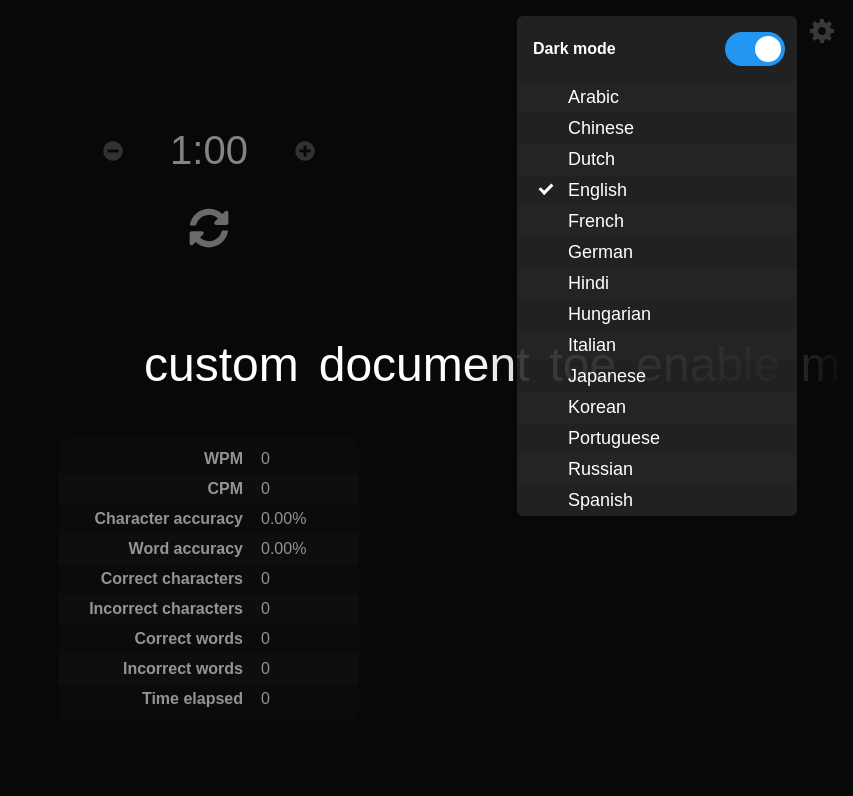
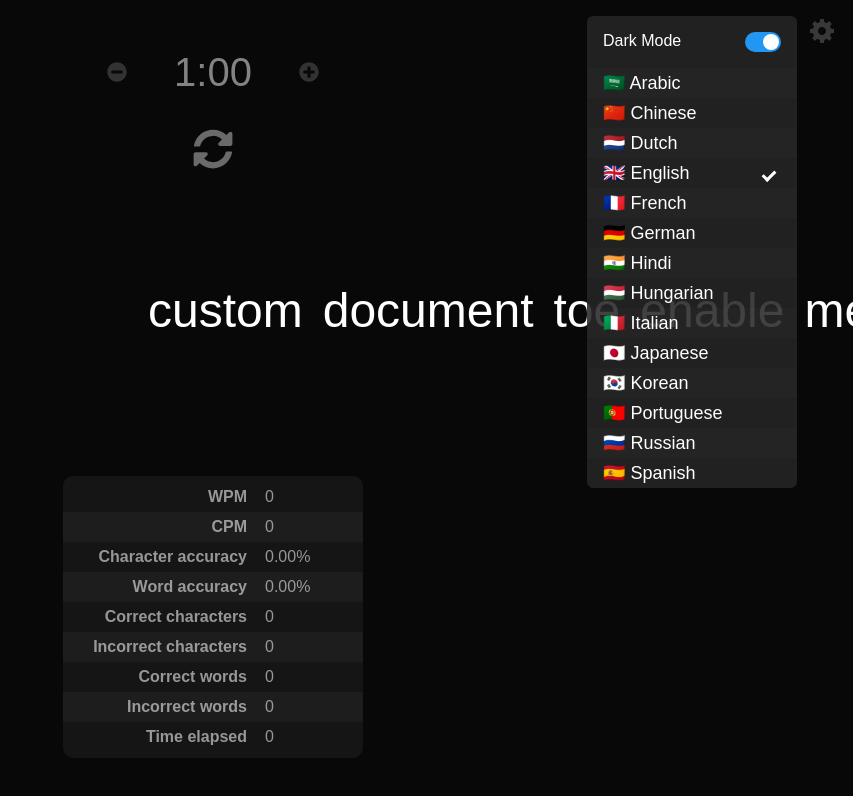
Before and after one commit to CasperVerswijvelt/TypeFast, an Angular app: page / in a window 1280 px wide. Both pictures are taken after a click on the button 1249 px from the left and 31 px from the top of the page. Shown: the top 796 px of the page, without its empty margins (427-1280 px from the left). Built offline with nearby package versions, Linux system fonts and the light colour scheme.

Commit message:
Cleaner css with less absolute positioning, cleaner settings menu

```diff
--- a/src/app/preferences/preferences.component.html
+++ b/src/app/preferences/preferences.component.html
@@ -1,51 +1,29 @@
 <div class="preferences-wrapper" [class.preferences-show]="showPreferences">
-  <div
-    class="preferences-background"
-    (click)="onPreferencesIconClicked()"
-  ></div>
+  <div class="preferences-background" (click)="onPreferencesIconClicked()"></div>
   <div class="preferences">
-    <table class="preferences-list" cellspacing="0" cellpadding="0">
-      <tr>
-        <th>
+    <div class="preferences-list">
+      <div class="preferences-entry preferences-toggle-entry">
+        <label class="preferences-toggle-label" for="dark-mode">
           Dark mode
-        </th>
-        <td class="switch">
-          <label class="switch">
-            <input
-              type="checkbox"
-              [(ngModel)]="useDarkMode"
-              (change)="onDarkModeChanged()"
-            />
-            <span class="slider round"></span>
-          </label>
-        </td>
-      </tr>
-      <tr *ngFor="let lang of Language | keyvalue">
-        <td colspan="2">
-          <label class="language-option">
-            <input
-              type="radio"
-              name="language"
-              [checked]="language === lang.value"
-              [value]="lang.value"
-              (change)="language = lang.value;onLanguageChanged();"
-            />
-            <span class="checkmark"></span>
-            {{ lang.value }}
-          </label>
-        </td>
-      </tr>
-    </table>
+        </label>
+        <label class="preferences-toggle-switch switch">
+          <input type="checkbox" [(ngModel)]="useDarkMode" (change)="onDarkModeChanged()" id="dark-mode" />
+          <span class="slider round"></span>
+        </label>
+      </div>
+      <div class="preferences-entry preferences-language" *ngFor="let lang of Language | keyvalue">
+        <label class="language-option">
+          <input type="radio" name="language" [checked]="language === lang.value" [value]="lang.value"
+            (change)="language = lang.value;onLanguageChanged();" />
+          <span class="checkmark"></span>
+          {{this.getFlagForLangauge(lang.value) + " " + lang.value}}
+        </label>
+      </div>
+    </div>
     <button class="preferences-icon" (click)="onPreferencesIconClicked()">
-      <svg
-        xmlns="http://www.w3.org/2000/svg"
-        width="24"
-        height="24"
-        viewBox="0 0 24 24"
-      >
+      <svg xmlns="http://www.w3.org/2000/svg" width="24" height="24" viewBox="0 0 24 24">
         <path
-          d="M24 14v-4c-1.619 0-2.906.267-3.705-1.476-.697-1.663.604-2.596 1.604-3.596l-2.829-2.828c-1.033 1.033-1.908 2.307-3.666 1.575-1.674-.686-1.404-2.334-1.404-3.675h-4c0 1.312.278 2.985-1.404 3.675-1.761.733-2.646-.553-3.667-1.574l-2.829 2.828c1.033 1.033 2.308 1.909 1.575 3.667-.348.849-1.176 1.404-2.094 1.404h-1.581v4c1.471 0 2.973-.281 3.704 1.475.698 1.661-.604 2.596-1.604 3.596l2.829 2.829c1-1 1.943-2.282 3.667-1.575 1.673.687 1.404 2.332 1.404 3.675h4c0-1.244-.276-2.967 1.475-3.704 1.645-.692 2.586.595 3.596 1.604l2.828-2.829c-1-1-2.301-1.933-1.604-3.595l.03-.072c.687-1.673 2.332-1.404 3.675-1.404zm-12 2c-2.209 0-4-1.791-4-4s1.791-4 4-4 4 1.791 4 4-1.791 4-4 4z"
-        />
+          d="M24 14v-4c-1.619 0-2.906.267-3.705-1.476-.697-1.663.604-2.596 1.604-3.596l-2.829-2.828c-1.033 1.033-1.908 2.307-3.666 1.575-1.674-.686-1.404-2.334-1.404-3.675h-4c0 1.312.278 2.985-1.404 3.675-1.761.733-2.646-.553-3.667-1.574l-2.829 2.828c1.033 1.033 2.308 1.909 1.575 3.667-.348.849-1.176 1.404-2.094 1.404h-1.581v4c1.471 0 2.973-.281 3.704 1.475.698 1.661-.604 2.596-1.604 3.596l2.829 2.829c1-1 1.943-2.282 3.667-1.575 1.673.687 1.404 2.332 1.404 3.675h4c0-1.244-.276-2.967 1.475-3.704 1.645-.692 2.586.595 3.596 1.604l2.828-2.829c-1-1-2.301-1.933-1.604-3.595l.03-.072c.687-1.673 2.332-1.404 3.675-1.404zm-12 2c-2.209 0-4-1.791-4-4s1.791-4 4-4 4 1.791 4 4-1.791 4-4 4z" />
       </svg>
     </button>
   </div>
--- a/src/app/preferences/preferences.component.scss
+++ b/src/app/preferences/preferences.component.scss
@@ -50,37 +50,45 @@
   border-radius: 6px;
   margin-right: 10px;
   color: white;
-  width: 280px;
+  width: 210px;
   opacity: 0;
   pointer-events: none;
   transition: opacity 0.2s;
   overflow: hidden;
-
-  tr:first-child {
-    th,
-    td {
-      padding: 16px;
-    }
-
-    th {
-      text-align: left;
-    }
-
-    td {
-      padding-right: 12px;
-    }
-  }
-
-  tr:nth-child(even) {
-    background-color: rgba(255, 255, 255, 0.014);
-  }
-
-  .switch {
-    float: right;
-  }
+  display: flex;
+  flex-direction: column;
 
   label {
     text-transform: capitalize;
+  }
+}
+
+.preferences-entry {
+
+  transition: background-color .2s;
+  background-color: transparent;
+
+  &:nth-child(even) {
+    background-color: rgba(255, 255, 255, 0.02);
+  }
+
+  &:hover {
+    cursor: pointer;
+    background-color: rgba(255, 255, 255, 0.048);
+  }
+
+  &.preferences-toggle-entry {
+
+    display: flex;
+
+    .preferences-toggle-label {
+      flex: 1;
+      padding: 16px
+    }
+
+    .preferences-toggle-switch {
+      margin: 16px
+    }
   }
 }
 
@@ -93,6 +101,7 @@
 }
 
 .preferences-show {
+
   .preferences-background,
   .preferences-list {
     opacity: 1;
@@ -103,7 +112,7 @@
 .language-option {
   display: block;
   position: relative;
-  padding: 5px 7px 5px 51px;
+  padding: 4px 51px 4px 16px;
   cursor: pointer;
   font-size: 18px;
   user-select: none;
@@ -118,14 +127,10 @@
 
   .checkmark {
     position: absolute;
-    top: 1px;
-    left: 16px;
+    top: 5px;
+    right: 16px;
     height: 25px;
     width: 25px;
-  }
-
-  &:hover {
-    background-color: rgba(204, 204, 204, 0.062);
   }
 
   .checkmark:after {
@@ -135,7 +140,7 @@
   }
 
   /* Show the checkmark when checked */
-  input:checked ~ .checkmark:after {
+  input:checked~.checkmark:after {
     display: block;
   }
 
--- a/src/app/preferences/preferences.component.ts
+++ b/src/app/preferences/preferences.component.ts
@@ -6,26 +6,26 @@ import { WordService } from '../word.service';
 @Component({
   selector: 'app-preferences',
   templateUrl: './preferences.component.html',
-  styleUrls: ['./preferences.component.scss']
+  styleUrls: ['./preferences.component.scss'],
 })
 export class PreferencesComponent implements OnInit {
-
   showPreferences = false;
   Language = Language;
 
-  useDarkMode : boolean;
-  language : Language;
+  useDarkMode: boolean;
+  language: Language;
 
-  constructor(private preferencesService : PreferencesService, private wordService : WordService) {
+  constructor(
+    private preferencesService: PreferencesService,
+    private wordService: WordService
+  ) {
     this.useDarkMode = preferencesService.getPreference(Preference.DARK_MODE);
     this.language = preferencesService.getPreference(Preference.LANGUAGE);
   }
 
-  ngOnInit(): void {
-  }
+  ngOnInit(): void {}
 
   onPreferencesIconClicked() {
-
     this.togglePreferences();
   }
 
@@ -34,11 +34,52 @@ export class PreferencesComponent implements OnInit {
   }
 
   onDarkModeChanged() {
-    this.preferencesService.setPreference(Preference.DARK_MODE, this.useDarkMode);
+    this.preferencesService.setPreference(
+      Preference.DARK_MODE,
+      this.useDarkMode
+    );
   }
 
   onLanguageChanged() {
     this.preferencesService.setPreference(Preference.LANGUAGE, this.language);
     this.wordService.loadWordList();
   }
+
+  getFlagForLangauge(language: Language): string {
+    console.log(language, language as string);
+    switch (language) {
+      case Language.DUTCH:
+        return '🇳🇱';
+      case Language.ENGLISH:
+        return '🇬🇧';
+      case Language.ITALIAN:
+        return '🇮🇹';
+      case Language.DUTCH:
+        return '🇧🇪';
+      case Language.HINDI:
+        return '🇮🇳';
+      case Language.HUNGARIAN:
+        return '🇭🇺';
+      case Language.JAPANESE:
+        return '🇯🇵';
+      case Language.KOREAN:
+        return '🇰🇷';
+      case Language.CHINESE:
+        return '🇨🇳';
+      case Language.RUSSIAN:
+        return '🇷🇺';
+      case Language.SPANISH:
+        return '🇪🇸';
+      case Language.PORTUGUESE:
+        return '🇵🇹';
+      case Language.FRENCH:
+        return '🇫🇷';
+      case Language.GERMAN:
+        return '🇩🇪';
+      case Language.ARABIC:
+        return '🇸🇦';
+      default:
+        return '🏳️';
+    }
+  }
 }
--- a/src/app/typer/typer.component.scss
+++ b/src/app/typer/typer.component.scss
@@ -7,23 +7,22 @@
       pointer-events: none;
       opacity: 0;
     }
+  }
 
-  }
+  display: flex;
+  flex-direction: column;
+  align-items: center;
+  justify-content: space-around;
+  width: 100%;
+  height: 100%;
 }
 
 .type-test {
-  position: absolute;
-  left: 0;
-  top: 40%;
-  width: 100%;
-  height: 127px;
+  order: 2;
 }
 
 .word-container-wrapper {
-  height: 72px;
   width: 100%;
-  position: absolute;
-  bottom: 55px;
   mask: linear-gradient(to right,
       transparent 0%,
       black 30%,
@@ -33,10 +32,8 @@
 
 .word-container {
   display: flex;
-  position: absolute;
-  bottom: 0;
-  left: calc(50% - 65px);
-  transition: left 0.1s ease-in-out;
+  margin-left: calc(50% - 65px);
+  transition: margin-left 0.1s ease-in-out;
 }
 
 .word {
@@ -65,11 +62,8 @@
   height: auto;
   border: none;
   outline: none;
-  position: absolute;
-  bottom: 0;
-  left: calc(50% - 65px);
+  padding: 0 0 0 calc(50% - 65px);
   width: calc(50% + 65px);
-  height: 55px;
   caret-color: white;
   transition: color .2s;
 
@@ -79,17 +73,12 @@
 }
 
 .type-test-results {
-  background-color: rgba(255, 255, 255, 0.01);
+  background-color: rgba(255, 255, 255, 0.05);
   color: rgba(255, 255, 255, 0.555);
-  position: absolute;
-  left: 0;
-  bottom: 0;
   border-radius: 10px;
-  left: 50%;
-  transform: translateX(-50%);
-  bottom: 5em;
   width: 300px;
   overflow: hidden;
+  order: 3;
 
   th,
   td {
@@ -111,7 +100,7 @@
   tr {
 
     &:nth-child(even) {
-      background-color: rgba(255, 255, 255, 0.01);
+      background-color: rgba(128, 128, 128, 0.07);
     }
 
     &:last-child {
@@ -133,10 +122,8 @@
 }
 
 .type-test-controls {
-  position: absolute;
-  left: 50%;
-  top: 15%;
-  transform: translateX(-50%);
+  position: relative;
+  order: 1;
 }
 
 .type-test-timer {
@@ -145,6 +132,7 @@
   opacity: .5;
 
   display: flex;
+  justify-content: center;
 
   .type-test-timer-time {
     padding: 8px 16px;
--- a/src/app/typer/typer.component.ts
+++ b/src/app/typer/typer.component.ts
@@ -221,7 +221,7 @@ export class TyperComponent implements OnInit {
   }
 
   syncLeft() {
-    this.containerElement.style.left = `calc(50% - 65px - ${this.leftOffset}px)`;
+    this.containerElement.style.marginLeft = `calc(50% - 65px - ${this.leftOffset}px)`;
   }
 
   onTimeRunsOut() {
--- a/src/styles.scss
+++ b/src/styles.scss
@@ -1,19 +1,31 @@
 body {
   background-color: #080808;
-    width: 100%;
-    height: 100%;
 }
 
 * {
   font-family: sans-serif;
 }
 
+html,
+body,
+app-root {
+  width: 100%;
+  height: 100%;
+  margin: 0;
+  padding: 0;
+  position: relative;
+}
+
+app-root {
+  position: initial;
+}
+
 /* The switch - the box around the slider */
 .switch {
   position: relative;
   display: inline-block;
-    width: 60px;
-    height: 34px;
+  width: 36px;
+  height: 20px;
 }
 
 /* Hide default HTML checkbox */
@@ -39,27 +51,25 @@ body {
 .slider:before {
   position: absolute;
   content: "";
-    height: 26px;
-    width: 26px;
-    left: 4px;
-    bottom: 4px;
+  height: 16px;
+  width: 16px;
+  left: 3px;
+  bottom: 2px;
   background-color: white;
   -webkit-transition: .4s;
   transition: .4s;
 }
 
-  input:checked + .slider {
+input:checked+.slider {
   background-color: #2196F3;
 }
 
-  input:focus + .slider {
+input:focus+.slider {
   box-shadow: 0 0 1px #2196F3;
 }
 
-  input:checked + .slider:before {
-    -webkit-transform: translateX(26px);
-    -ms-transform: translateX(26px);
-    transform: translateX(26px);
+input:checked+.slider:before {
+  transform: translateX(15px);
 }
 
 /* Rounded sliders */
```
Lines whose indentation alone changed are shown as unchanged.
